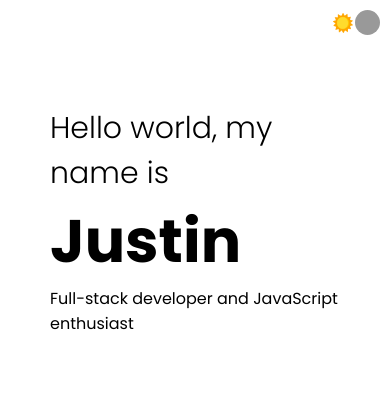
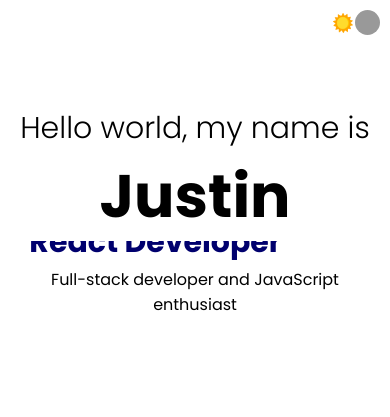
Before and after one commit to justinklam/portfolio, a React (Create React App) app: page / in a window 390 px wide. Shown: the top 417 px of the page. Built offline with nearby package versions, Linux system fonts and the light colour scheme; grey boxes are pictures that could not be loaded.

Commit message:
add in styling for .i-left-wrapper for media queries

```diff
--- a/src/components/intro/intro.css
+++ b/src/components/intro/intro.css
@@ -95,4 +95,11 @@
   .i {
     flex-direction: column;
   }
+
+  .i-left-wrapper {
+    padding: 10px;
+    align-items: center;
+    justify-content: center;
+    text-align: center;
+  }
 }
```
